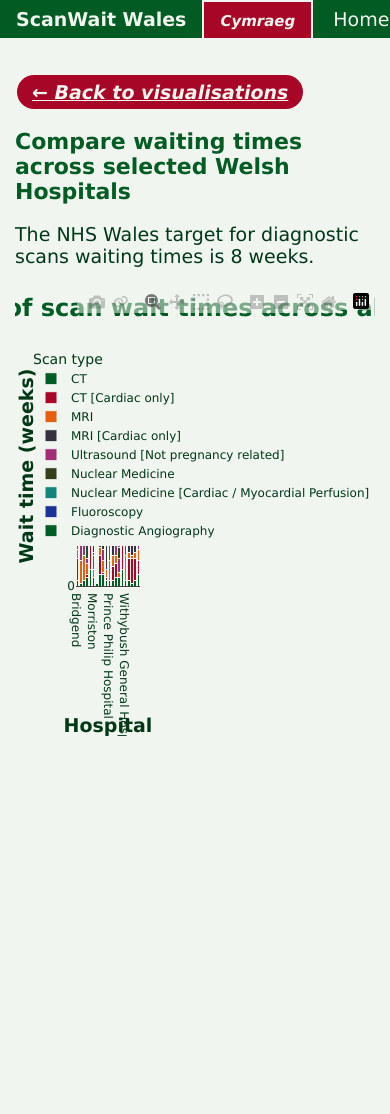
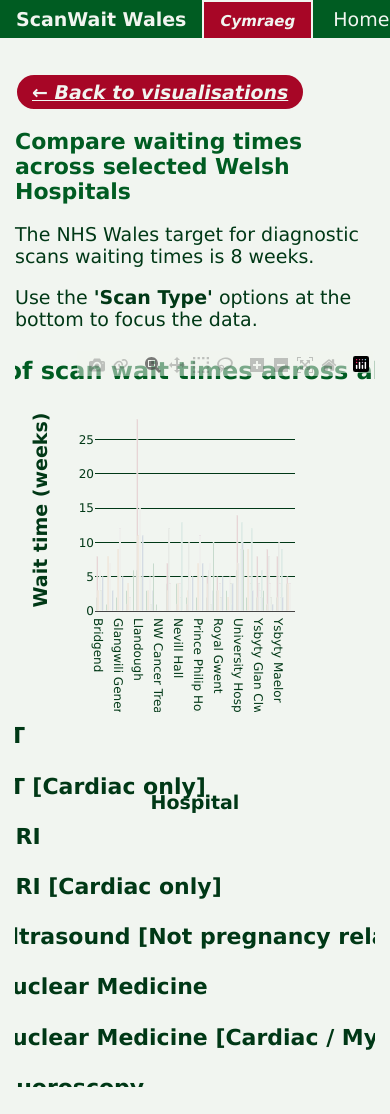
Before and after one commit to gjalimon/ScanWaitWales, a Flask app: page /visualisations/stacked-chart in a window 390 px wide. Before the commit the page ends 736 px from the top, so only its background shows below. Run offline with Flask 3, Linux system fonts and the light colour scheme; some libraries are stand-ins or nearby versions.

Commit message:
Fix overlapping graphs in mobile mode. Increase area and size of interactable elements.

```diff
--- a/Services/visualisations.py
+++ b/Services/visualisations.py
@@ -103,15 +103,30 @@ def get_fig1(translations, adult: int = 1):
         pivoted,
         x="Hospital",
         y=available_scans,
-        barmode="stack",
+        barmode="group",
         template="my_theme",
     )
     fig_1.update_layout(
+        height=750,
         xaxis_title="<b>" + translations["chart_xaxis_hospital"] + "</b>",
         yaxis_title="<b>" + translations["chart_yaxis_weeks"] + "</b>",
         title="<b>" + translations["chart_title_summary"] + "</b>",
-        legend_title_text=translations["chart_legend_scan_type"],
-        margin=dict(b=150),
+        legend=dict(
+            orientation="h",
+            yanchor="top",
+            y=-0.5,
+            xanchor="center",
+            x=0.5,
+            title=dict(
+                text=translations["chart_legend_scan_type"],
+                font=dict(size=26),
+            ),
+            font=dict(size=24),        # Enlarges the button text & clickable area
+            itemsizing="constant",     # Keeps swatch icons large regardless of bar width
+            itemwidth=50,              # Widens the colored swatch box (default is 30)
+            tracegroupgap=16,          # Adds vertical breathing room between rows
+        ),
+        margin=dict(b=380),            # Reserves space at the bottom for the larger rows
     )
     fig_1.update_traces(
         marker_line_color="#F1F5F0",
@@ -144,13 +159,31 @@ def get_fig2(scan_display_name, translations, adult: int = 1):
         template="my_theme",
     )
     fig_2.update_layout(
+        height=850,
         xaxis_title="<b>" + translations["chart_xaxis_date"] + "</b>",
         yaxis_title="<b>" + translations["chart_yaxis_waittime"] + "</b>",
-        title="<b>"
-        + scan_display_name
-        + "</b> "
-        + translations["chart_line_title_prefix"],
-        legend_title_text=translations["chart_legend_scan_type"],
+        title=dict(
+            text="<b>"
+            + scan_display_name
+            + "</b> "
+            + translations["chart_line_title_prefix"],
+            font=dict(size=16),
+        ),
+        legend=dict(
+            orientation="h",
+            yanchor="top",
+            y=-0.35,               # Gap below "Date" (more negative = more space below chart)
+            xanchor="center",
+            x=0.5,
+            title_text="",
+            font=dict(size=16),    # Larger hospital text
+            itemsizing="constant",
+            itemwidth=45,          # Space/width for each colored line swatch (min 30)
+            tracegroupgap=14,      # Vertical spacing (in px) between wrapped rows
+            entrywidth=0.33,       # Optional: aligns items into neat columns (e.g. 4 per row)
+            entrywidthmode="fraction",
+        ),
+        margin=dict(t=70, b=350, l=50, r=20),  # b=300 controls bottom padding below the legend
     )
     fig_2.update_traces(
         marker_line_color="#F1F5F0",
--- a/Static/CSS/style.css
+++ b/Static/CSS/style.css
@@ -565,18 +565,28 @@ Travel Time and Distance Cards
     margin-bottom: 15px;
 }
 
-.hospital_option {
+.hospital_option_form {
     flex: 1;
     max-width: 320px;
     min-width: 260px;
+    display: flex;
+}
 
-    padding: 10px;
-
+.hospital_option {
+    width: 100%;
+    padding: 16px;
     border: 5px solid #A70626;
     border-radius: 14px;
-
     background: #F1F5F0;
     text-align: center;
+    cursor: pointer;
+    transition: transform 0.2s ease-in-out, box-shadow 0.2s ease-in-out, background-color 0.2s ease-in-out;
+}
+
+.hospital_option:hover {
+    background-color: #FFFFFF;
+    transform: translateY(-3px);
+    box-shadow: 0 6px 14px rgba(0, 0, 0, 0.16);
 }
 
 .hospital_option h4 {
--- a/Templates/StackedBarChartPage.HTML
+++ b/Templates/StackedBarChartPage.HTML
@@ -19,6 +19,16 @@
 
     <!-- This is the name shown on the browser tab -->
     <title>{{ translations['stacked_page_title'] }}</title>
+    <style>
+    /* Enlarge clickable Plotly legend items */
+    #chart-container .legend .traces {
+        cursor: pointer;
+    }
+    #chart-container .legendtext {
+        font-size: 22px !important;
+        font-weight: bold !important;
+    }
+</style>
 </head>
 
 <body>
@@ -84,6 +94,9 @@
             <p>
                 {{ translations['stacked_nhs_target'] }}
             </p>
+            <p>
+                Use the <b>'Scan Type'</b> options at the bottom to focus the data.
+            </p>
 
             <!-- PLOTLY GRAPH GOES HERE -->
             <div id="chart-container">
--- a/app.py
+++ b/app.py
@@ -273,6 +273,17 @@ def run_calculation():
             for hospital in result["hospitals"]
             if hospital["Hospital Name"] != hospital_choice
         ]
+        # Attach current waiting time to each nearby alternative hospital
+        for alt_hospital in other_hospitals:
+            alt_record = get_wait_record(
+                data,
+                scan_choice,
+                alt_hospital["Hospital Name"],
+                adult=adult,
+            )
+            alt_hospital["typical_wait"] = (
+                alt_record["typical_wait_weeks"] if alt_record is not None else None
+            )
 
     driving_distance = request.form.get("driving_distance")
     driving_duration = request.form.get("driving_duration")
```
Also changed, not shown: Templates/LineGraphPage.HTML (+14 -0 lines), Templates/OutputPage.HTML (+32 -5 lines).
